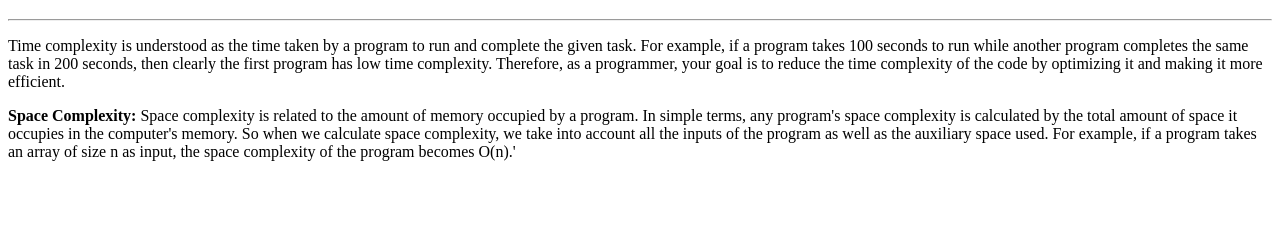
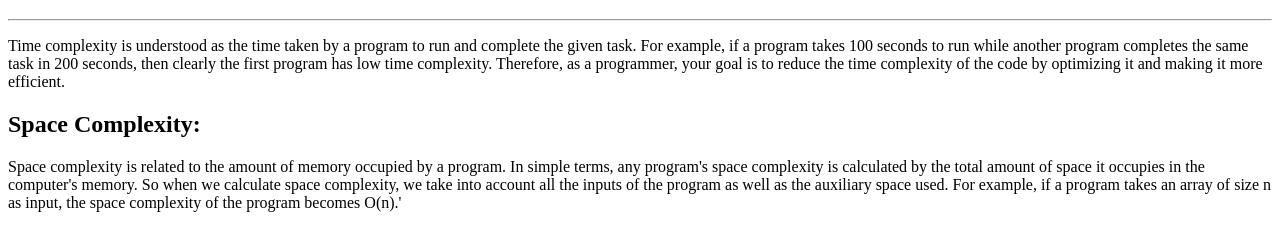
Before and after one commit to acciojob/time-and-space-complexity-Vidyasba, a website: page main.html in a window 1280 px wide. Shown: the part 61-312 px from the top of the page. Drawn offline with Linux system fonts and the light colour scheme.

Commit message:
created a submission

```diff
--- a/main.html
+++ b/main.html
@@ -13,7 +13,7 @@
 		<hr>
 		<p>Time complexity is understood as the time taken by a program to run and complete the given task. For example, if a program takes 100 seconds to run while another program completes the same task in 200 seconds, then clearly the first program has low time complexity. Therefore, as a programmer, your goal is to reduce the time complexity of the code by optimizing it and making it more efficient.</p>
 
-		<p><b>Space Complexity:</b>
+		<p><h2>Space Complexity:</h2>
 			Space complexity is related to the amount of memory
 			occupied by a program. In simple terms, any program's space
 			complexity is calculated by the total amount of space it
```
